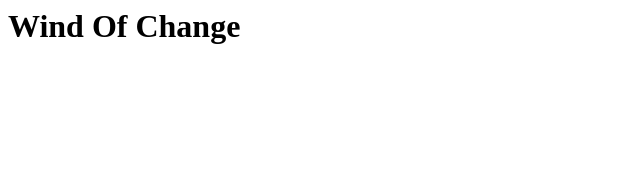
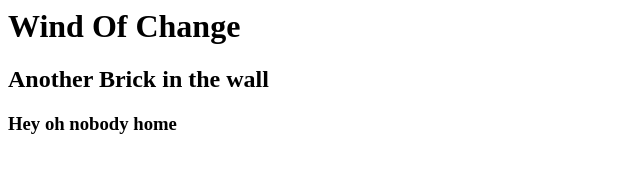
Before and after one commit to AhmedZamil/LearnGit, a plain HTML site: page Trash.html in a window 1280 px wide. Shown: the whole page, without its empty margins (0-640 px from the left). Drawn offline with Linux system fonts and the light colour scheme.

Commit message:
another brick in the wall

```diff
--- a/Trash.html
+++ b/Trash.html
@@ -1,3 +1,5 @@
 <html>
     <h1>Wind Of Change</h1>
+    <h2>Another Brick in the wall</h2>
+    <h3>Hey oh nobody home</h3>
 </html>
```
